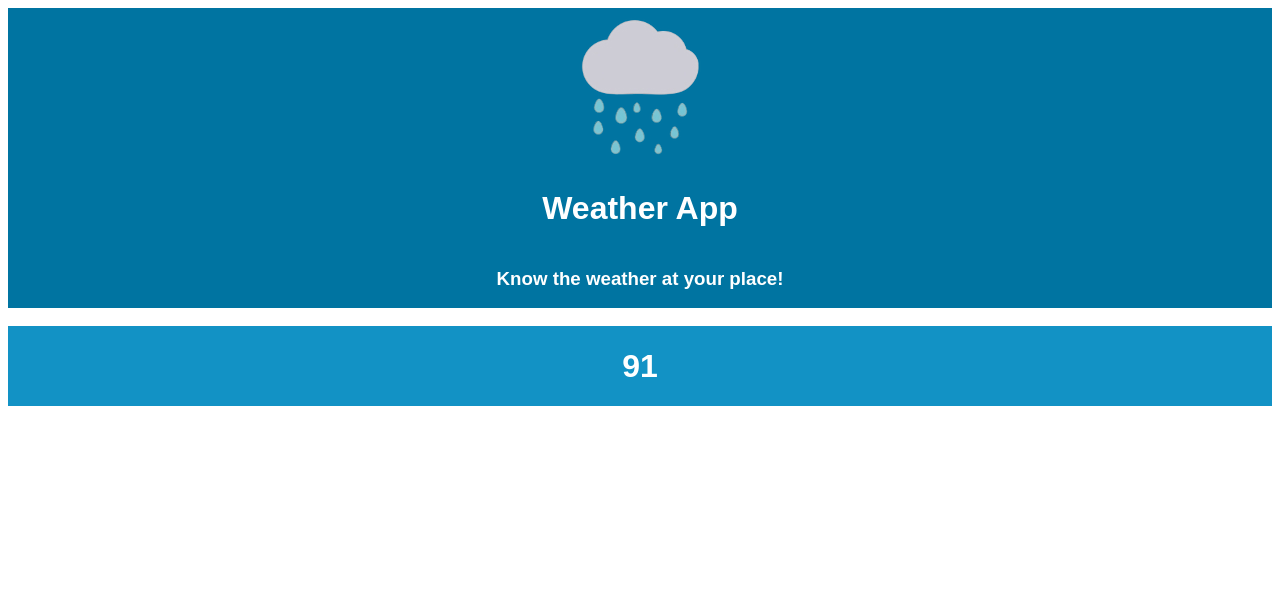
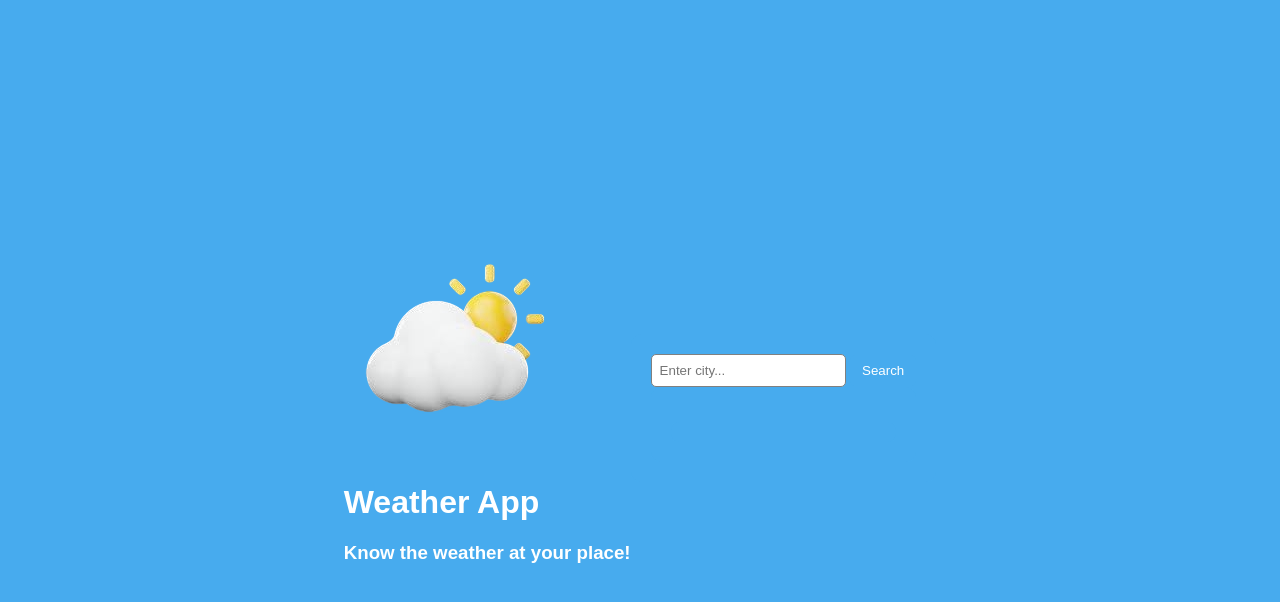
Before and after one commit to Aaminanad/WeatherApp, a plain HTML site: page index.html in a window 1280 px wide. Drawn offline with Linux system fonts and the light colour scheme; a web font is replaced by a local one.

Commit message:
weather api and shows weather

```diff
--- a/index.html
+++ b/index.html
@@ -6,18 +6,25 @@
     <link rel="stylesheet" href="style.css">
     <title>WeatherApp</title>
     <link rel="icon" type="image/x-icon" href="./iconsun.png">
-    <link href="https://fonts.cdnfonts.com/css/amoera" rel="stylesheet">
+    <link href="https://fonts.cdnfonts.com/css/noto-serif-toto" rel="stylesheet">
+
 </head>
 <body>
     <div class="navbar">
-         <div class="image-container"><img src="iconcloud.png" ></div>
+         <div class="image-container"><img src="iconcloud&sun.png" ></div>
         <h1>Weather App</h1>
         <h3>Know the weather at your place!</h3>
     </div>
     <br>
-    <div class="main-content">
-        <h1>91</h1>
+    <br>
+      <div class="box">
+    <input type="text" id="cityInput" placeholder="Enter city...">
+    <button id="searchBtn">Search</button>
+    <div class="box"><div id="weatherDisplay"></div>
+    </div>
 
-    </div>
+
+    <script src="script.js"></script>
+
 </body>
 </html>
--- /dev/null
+++ b/script.js
@@ -0,0 +1,30 @@
+const searchBtn = document.getElementById('searchBtn');
+const cityInput = document.getElementById('cityInput');
+const weatherDisplay = document.getElementById('weatherDisplay');
+
+searchBtn.addEventListener('click', () => {
+  const city = cityInput.value.trim();
+  if (city) {
+    getWeather(city);
+  } else {
+    weatherDisplay.innerHTML = "Please enter a city ";
+  }
+});
+
+async function getWeather(city) {
+  const apiKey = "91ae8d6da7d04b03a6e175616251011";
+  const url = `https://api.weatherapi.com/v1/current.json?key=${apiKey}&q=${city}&aqi=no`;
+
+  const response = await fetch(url);
+  const data = await response.json();
+
+  if (data.location) {
+    weatherDisplay.innerHTML = `
+      <h2>${data.location.name}, ${data.location.country}</h2>
+      <p>🌡️ Temp: ${data.current.temp_c}°C</p>
+      <p>🌤️ Condition: ${data.current.condition.text}</p>
+    `;
+  } else {
+    weatherDisplay.innerHTML = "City not found";
+  }
+}
--- a/style.css
+++ b/style.css
@@ -1,21 +1,41 @@
-body{
-     font-family: 'amoera', sans-serif;
+body {
+  background: rgb(71, 171, 238);
+  font-family: 'Noto Serif Toto', sans-serif;
+  height: 100vh;
+  color:white;
+  display: flex;
+  justify-content: center;
+  align-items: center;
 }
-.navbar{
-    display: flex;
-    flex-direction: column;
-    justify-content: center;
-    align-items: center;
-    width: 100%;
-    color:white;
-    background-color: rgb(0, 116, 161);
+
+.box {
+  background: rgb(71, 171, 238);
+  padding: 20px;
+  border-radius: 10px;
 }
-.main-content{
-    display:flex;
-    flex-direction:coloumn;
-    justify-content: space-around;
-    width:100%;
-    color: white;
-    background-color: rgb(18, 146, 197);
 
+#cityInput {
+  padding: 8px;
+  border: 1px solid gray;
+  border-radius: 5px;
 }
+
+#searchBtn {
+  padding: 8px 12px;
+  color: white;
+  background:rgb(71, 171, 238);
+  border: none;
+  border-radius: 5px;
+  cursor: pointer;
+}
+
+#searchBtn:hover {
+  background:rgb(68, 160, 235)
+}
+#weatherDisplay{
+  margin-top: 15px;
+  padding: 10px;
+  background:rgb(71, 171, 238);
+  border-radius: 8px;
+  text-align: center
+}
```
Also changed, not shown: iconcloud&sun.png (added).
